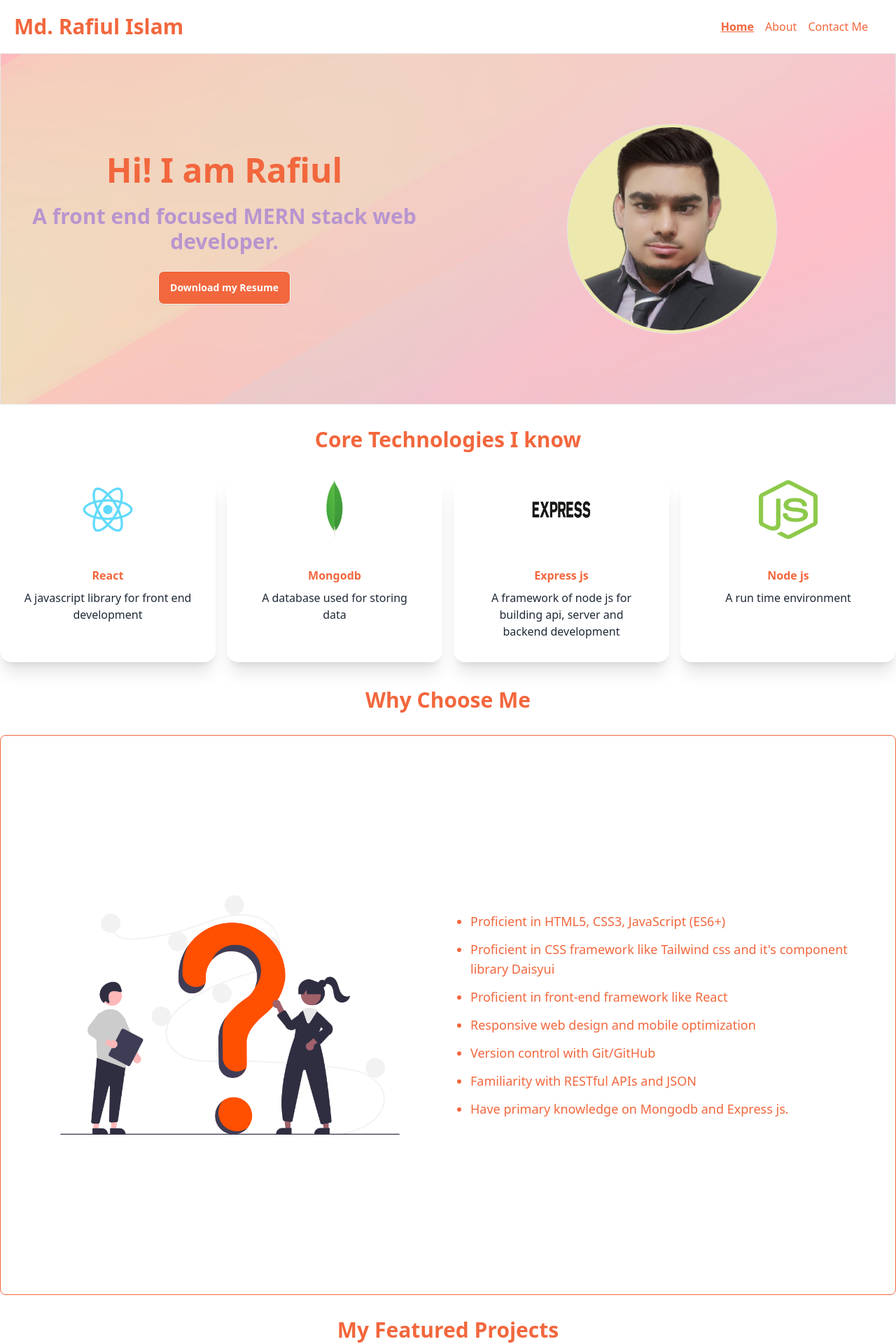
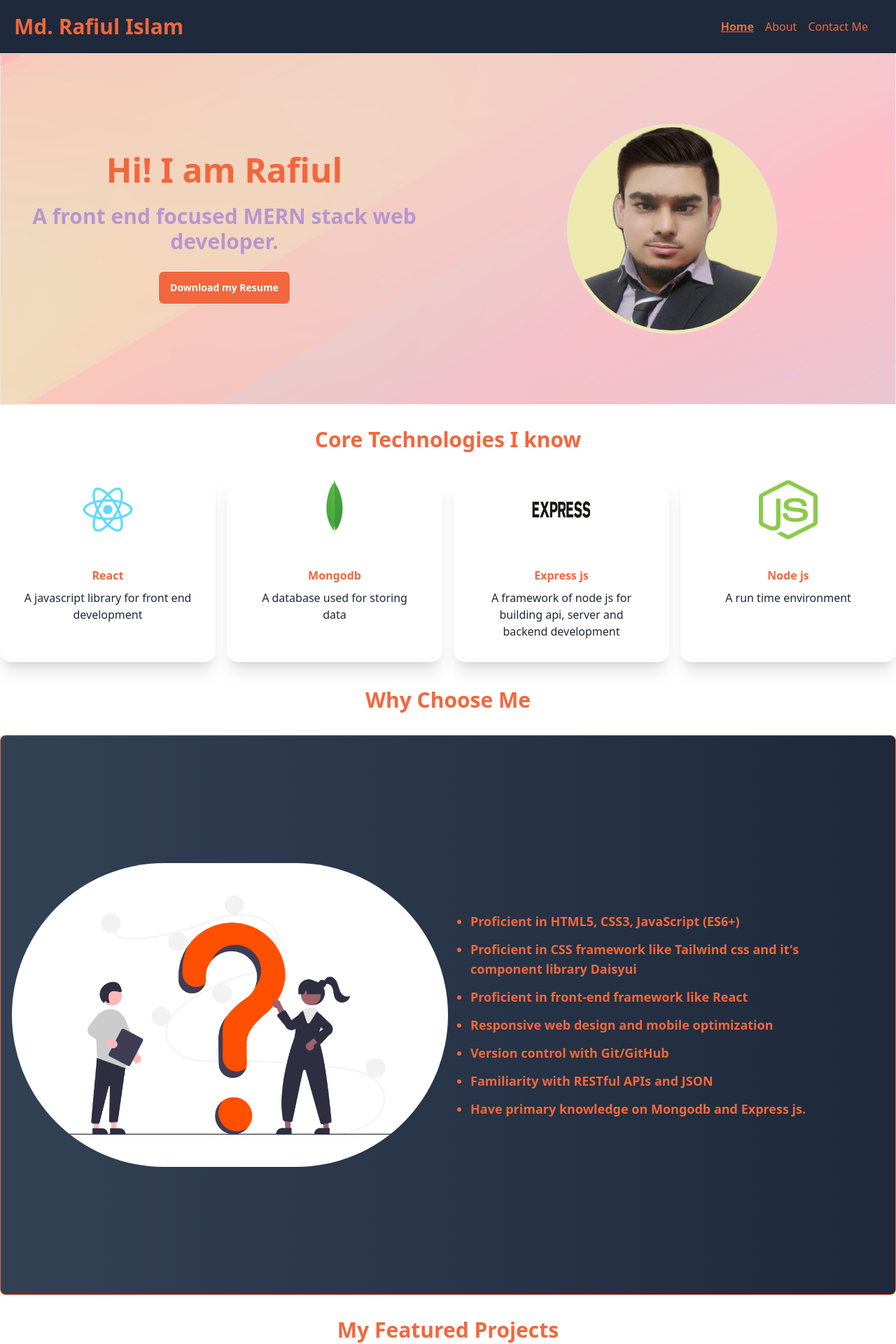
Before and after one commit to Rafiul23/my-portfolio-website, a React (Vite) app: page / in a window 1280 px wide. Shown: the top 1920 px of the page at 70% size. Built offline with nearby package versions, Linux system fonts and the light colour scheme.

Commit message:
chooseme design is changed again

```diff
--- a/src/Components/ChooseMe.jsx
+++ b/src/Components/ChooseMe.jsx
@@ -9,12 +9,12 @@
             ></SectionTitle>
 
 
-            <div className="hero min-h-screen bg-base-100 border border-alpha rounded-lg">
+            <div className="hero min-h-screen bg-gradient-to-r from-slate-700 to-slate-800 border border-alpha rounded-lg">
                 <div className="hero-content flex-col lg:flex-row">
-                    <img src={chooseme} className="w-1/2 rounded-lg " />
+                    <img src={chooseme} className="w-1/2 rounded-full " />
                     <div className="p-4 w-1/2">
 
-                        <ul className="text-alpha space-y-3 text-lg py-4 list-disc">
+                        <ul className="text-alpha font-semibold space-y-3 text-lg py-4 list-disc">
                             <li className="">Proficient in HTML5, CSS3, JavaScript (ES6+)</li>
                             <li className="">Proficient in CSS framework like Tailwind css and it's component library Daisyui</li>
                             <li className="">Proficient in front-end framework like React</li>
--- a/src/Components/Footer.jsx
+++ b/src/Components/Footer.jsx
@@ -7,10 +7,9 @@
         <footer className="footer footer-center p-10 bg-black text-primary-content">
             <aside>
 
-                <p className="font-bold text-3xl text-alpha">
+                <h2 className="font-bold text-3xl text-alpha">
                     Md. Rafiul Islam
-                </p>
-                <p>Copyright © 2024 - All right reserved</p>
+                </h2>
                 <p>I am available on</p>
             </aside>
             <nav>
@@ -19,6 +18,7 @@
                     <a target="_blank" className="text-2xl hover:text-alpha" href="https://www.linkedin.com/in/md-rafiul-islam-645681112/"><FaLinkedin /></a>
                     <a target="_blank" className="text-2xl hover:text-alpha" href="https://github.com/rafiul23/"><FaGithub /></a>
                 </div>
+                <p className="mt-2">Copyright © 2024 - All right reserved</p>
             </nav>
         </footer>
     );
--- a/src/Components/Navbar.jsx
+++ b/src/Components/Navbar.jsx
@@ -36,7 +36,7 @@
     </>
 
     return (
-        <div className="navbar p-5  shadow-lg">
+        <div className="navbar p-5 bg-slate-800 shadow-lg">
             <div className="navbar-start">
 
                 <a className="text-alpha font-bold text-3xl">Md. Rafiul Islam</a>
```
